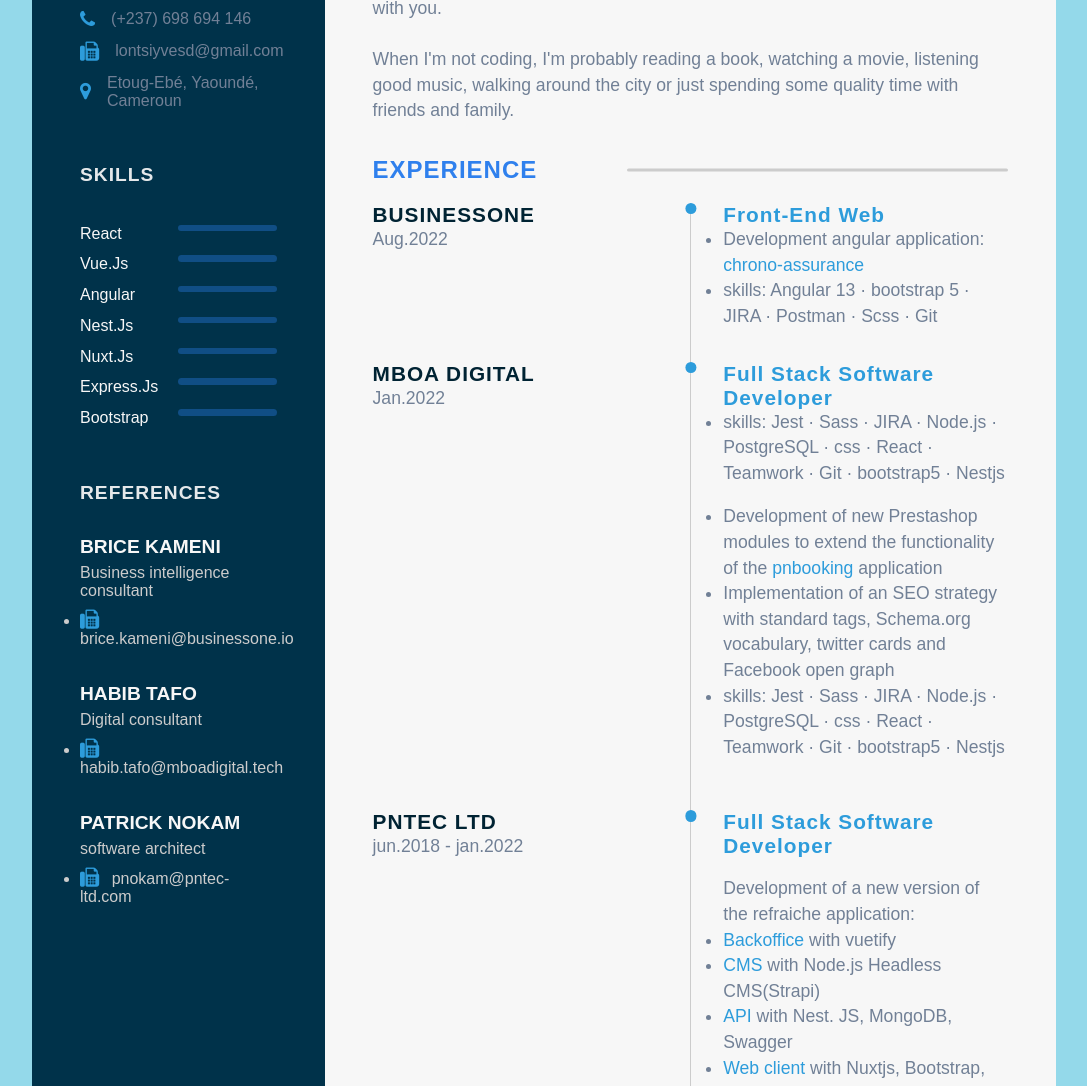
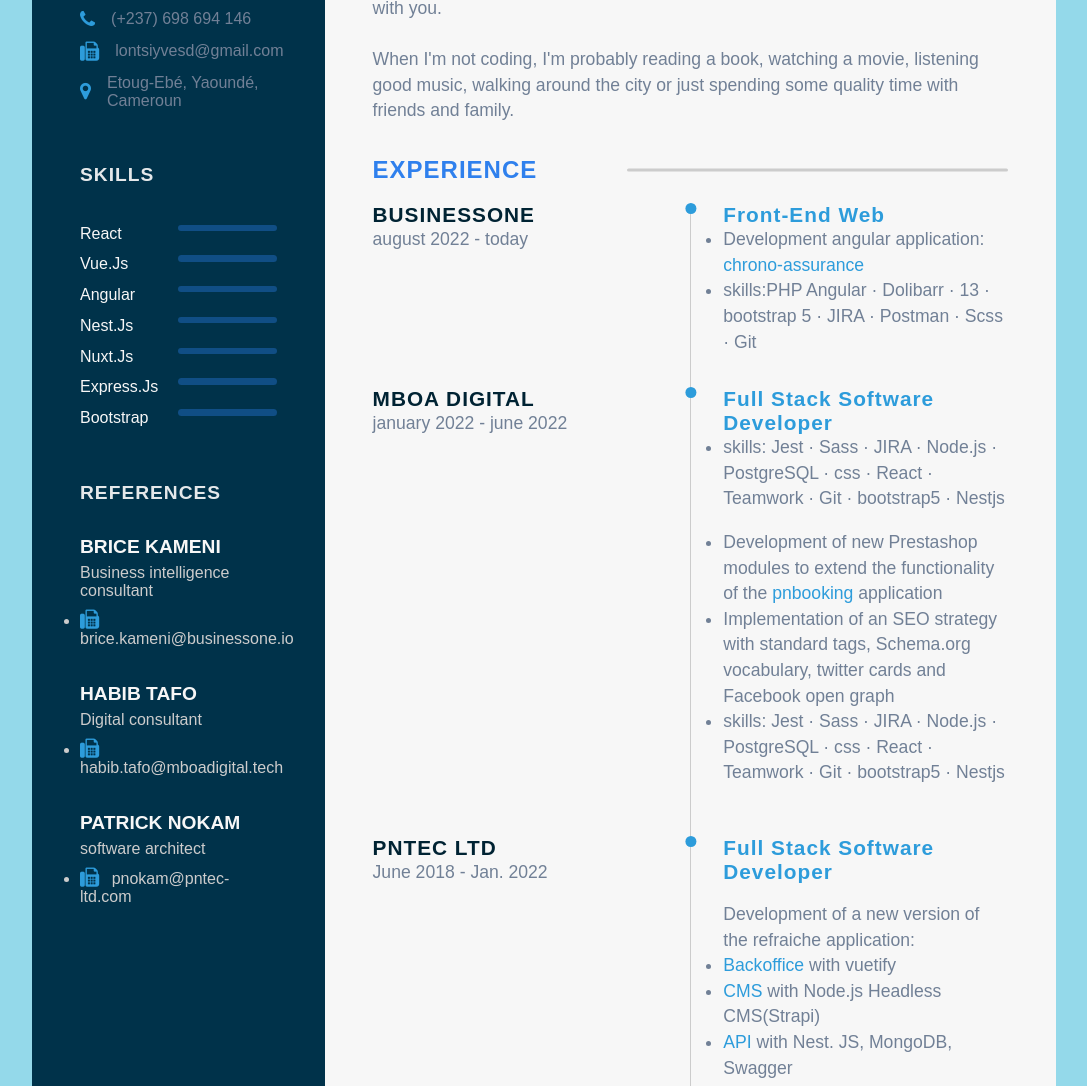
Before and after one commit to lontsiyves/yveslontsi, a plain HTML site: page index.html in a window 1280 px wide. Shown: the part 499-1585 px from the top of the page, without its empty margins (96-1183 px from the left). Drawn offline with Linux system fonts and the light colour scheme.

Commit message:
Update index.html

```diff
--- a/index.html
+++ b/index.html
@@ -164,7 +164,7 @@ Cameroun
           <div class="timeline">
             <div class="left-tl-content">
               <h5 class="tl-title">BusinessOne</h5>
-              <p class="para">Aug.2022</p>
+              <p class="para">august 2022 - today  </p>
             </div>
             <div class="right-tl-content">
               <div class="tl-content">
@@ -172,7 +172,7 @@ Cameroun
                 <p class="para">
                   <ul class="a">
                     <li>Development angular application:  <a  class="site" href="https://clients.chrono-assurances.com/" target="_blank" rel="noopener noreferrer">chrono-assurance </a></li>
-                    <li>skills: Angular 13 · bootstrap 5 · JIRA · Postman · Scss  · Git </li>
+                    <li>skills:PHP Angular · Dolibarr · 13 · bootstrap 5 · JIRA · Postman · Scss  · Git </li>
                   </ul>
                 </p>
               </div>
@@ -181,7 +181,7 @@ Cameroun
           <div class="timeline">
             <div class="left-tl-content">
               <h5 class="tl-title">MBOA DIGITAL</h5>
-              <p class="para">Jan.2022</p>
+              <p class="para">january 2022 - june 2022</p>
             </div>
             <div class="right-tl-content">
               <div class="tl-content">
@@ -209,7 +209,7 @@ Cameroun
           <div class="timeline">
             <div class="left-tl-content">
               <h5 class="tl-title">PNTEC Ltd</h5>
-              <p class="para">jun.2018 - jan.2022</p>
+              <p class="para">June 2018 - Jan. 2022</p>
             </div>
             <div class="right-tl-content">
               <div class="tl-content">
```
